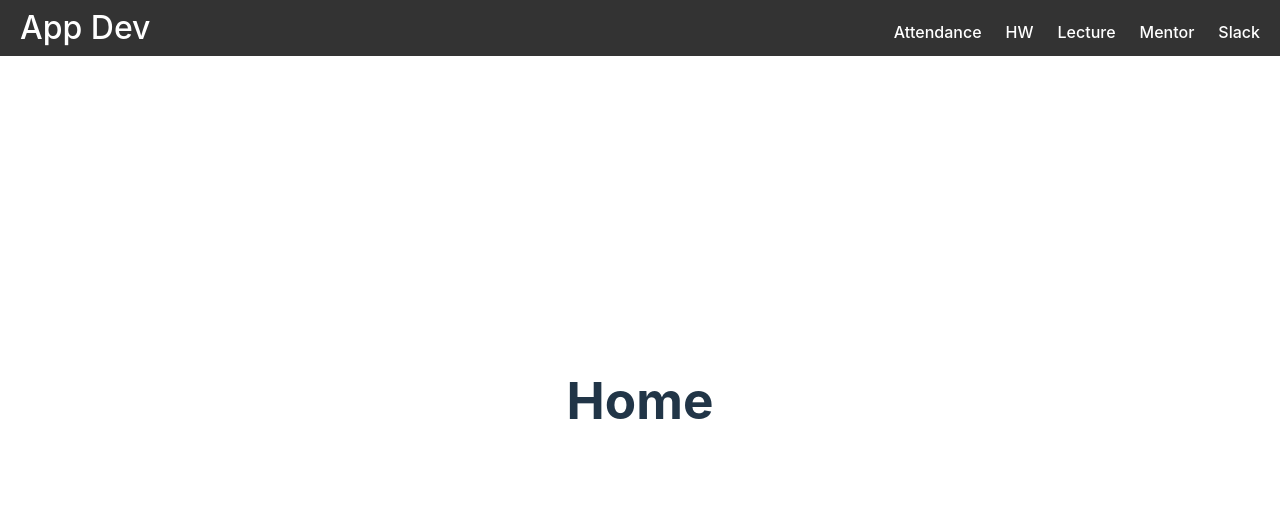
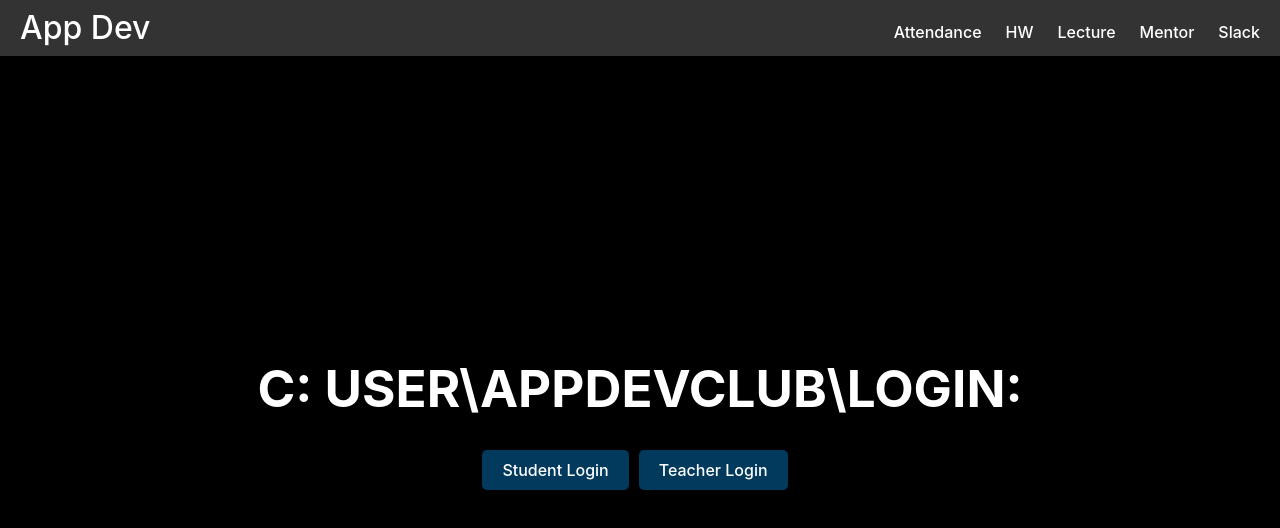
Before and after one commit to ChenAndy-7/app_dev_web, a React (Vite) app in the folder adc/: page / in a window 1280 px wide. Shown: the top 528 px of the page. Built offline with nearby package versions, Linux system fonts and the light colour scheme.

Commit message:
home tsx and css

```diff
--- a/adc/src/pages/home.css
+++ b/adc/src/pages/home.css
@@ -0,0 +1,39 @@
+body {
+    background-color: black;
+}
+
+#title {
+    color: white;
+}
+
+#studentbut {
+    margin-right: 0.625rem; /* 10px */
+    padding: 0.625rem 1.25rem; /* 10px 20px */
+    background-color: #013a5d;
+    color: white;
+    border: none;
+    border-radius: 0.3125rem; /* 5px */
+    cursor: pointer;
+}
+
+#studentbut:hover {
+    transform: scale(1.1); /* Slightly enlarge the button */
+    box-shadow: 0 0.25rem 0.5rem rgba(0, 0, 0, 0.2); /* 4px 8px */
+    background-color: #43b0f3;
+}
+
+#teacherbut {
+    margin-right: 0.625rem; /* 10px */
+    padding: 0.625rem 1.25rem; /* 10px 20px */
+    background-color: #013a5d; /* Fix: differentiate colors */
+    color: white;
+    border: none;
+    border-radius: 0.3125rem; /* 5px */
+    cursor: pointer;
+}
+
+#teacherbut:hover {
+    transform: scale(1.1); /* Slightly enlarge the button */
+    box-shadow: 0 0.25rem 0.5rem rgba(0, 0, 0, 0.2); /* 4px 8px */
+    background-color: #43b0f3;
+}
--- a/adc/src/pages/home.tsx
+++ b/adc/src/pages/home.tsx
@@ -1,7 +1,34 @@
+import React from 'react';
+import './home.css';
+
 function Home() {
+    const handleStudentLogin = () => {
+        alert('Redirecting to Student Login');
+        // Add navigation or login logic here
+    };
+
+    const handleTeacherLogin = () => {
+        alert('Redirecting to Teacher Login');
+        // Add navigation or login logic here
+    };
+
     return (
-        <h1>Home</h1>
-    )
+        <div style={{ textAlign: 'center', marginTop: '50px' }}>
+            <h1 id="title">C: USER\APPDEVCLUB\LOGIN: </h1>
+            <div style={{ marginTop: '20px' }}>
+                <button id="studentbut"
+                    onClick={handleStudentLogin}
+                >
+                    Student Login
+                </button>
+                <button id="teacherbut"
+                    onClick={handleTeacherLogin}
+                >
+                    Teacher Login
+                </button>
+            </div>
+        </div>
+    );
 }
 
 export default Home;
```
